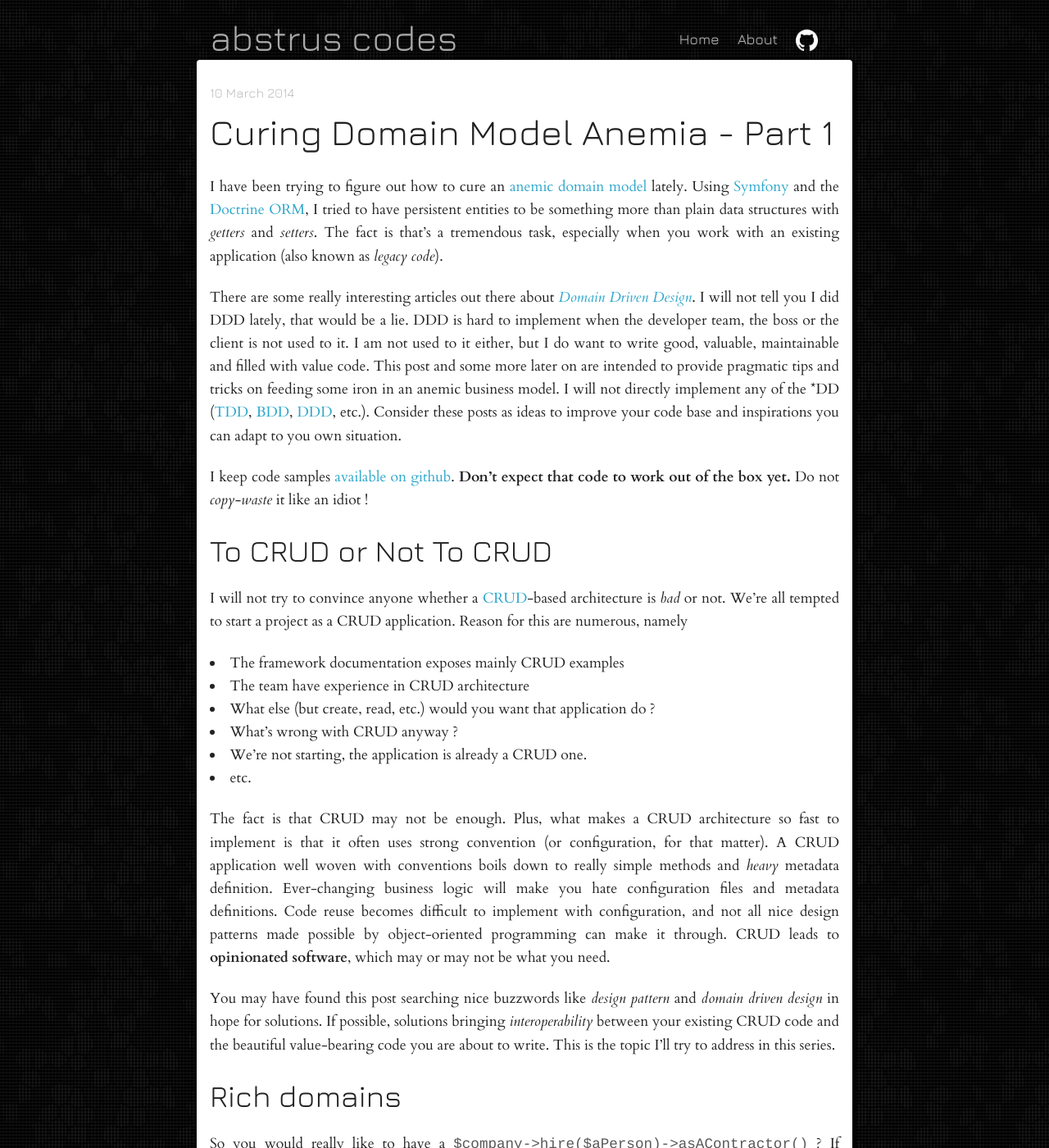
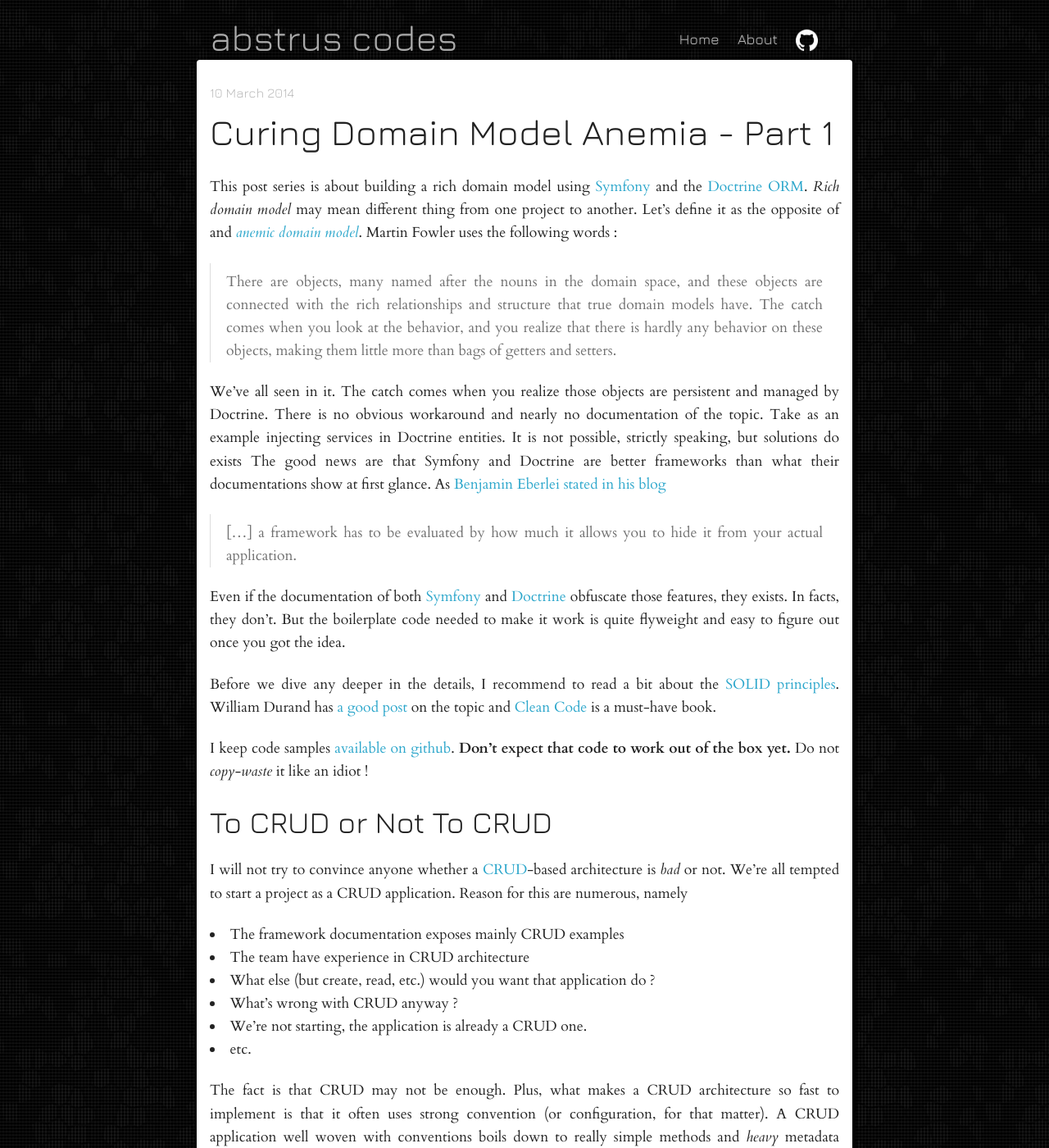
Before and after one commit to abstrus/abstrus.github.io, a Jekyll site: the page built from _posts/2014-03-10-rich-domain-models-part-1.md, in a window 1280 px wide and 1400 px high. Shown: the whole window at 82% size. Built offline with Jekyll 4.4.1, drawn with Linux system fonts in a browser that asks for light colours; Markdown is read by kramdown in place of the engine named in the settings; comment, search, counter and statistics services are not loaded.

Commit message:
Rewrite introduction

```diff
--- a/_posts/2014-03-10-rich-domain-models-part-1.md
+++ b/_posts/2014-03-10-rich-domain-models-part-1.md
@@ -3,24 +3,37 @@
 title:  Curing Domain Model Anemia - Part 1
 ---
 
-I have been trying to figure out how to cure an
-[anemic domain model](http://www.martinfowler.com/bliki/AnemicDomainModel.html) lately. Using
-[Symfony](http://symfony.com/) and the [Doctrine ORM](http://www.doctrine-project.org/), I tried to
-have persistent entities to be something more than plain data structures with *getters* and
-*setters*.  The fact is that's a tremendous task, especially when you work with an existing
-application (also known as *legacy code*).
+This post series is about building a rich domain model using [Symfony](http://symfony.com/) and the
+[Doctrine ORM](http://www.doctrine-project.org/).  *Rich domain model* may mean different thing
+from one project to another.  Let's define it as the opposite of and
+[*anemic domain model*](http://www.martinfowler.com/bliki/AnemicDomainModel.html).  Martin Fowler
+uses the following words :
 
-There are some really interesting articles out there about
-[*Domain Driven Design*](http://martinfowler.com/tags/domain%20driven%20design.html).  I will not
-tell you I did DDD lately, that would be a lie.  DDD is hard to implement when the developer team,
-the boss or the client is not used to it.  I am not used to it either, but I do want to write
-good, valuable, maintainable and filled with value code.  This post and some more later on are
-intended to provide pragmatic tips and tricks on feeding some iron in an anemic business model.
-I will not directly implement any of the \*DD
-([TDD](http://fr.wikipedia.org/wiki/Test_Driven_Development),
-[BDD](http://fr.wikipedia.org/wiki/Behavior_Driven_Development),
-[DDD](http://en.wikipedia.org/wiki/Domain-driven_design), etc.).  Consider these posts as ideas
-to improve your code base and inspirations you can adapt to you own situation.
+> There are objects, many named after the nouns in the domain space, and these objects are
+> connected with the rich relationships and structure that true domain models have. The catch
+> comes when you look at the behavior, and you realize that there is hardly any behavior on these
+> objects, making them little more than bags of getters and setters.
+
+We've all seen in it.  The catch comes when you realize those objects are persistent and managed
+by Doctrine.  There is no obvious workaround and nearly no documentation of the topic.  Take
+as an example injecting services in Doctrine entities.  It is not possible, strictly speaking, but
+solutions do exists The good news are that Symfony and Doctrine are better frameworks than what
+their  documentations show at first glance.  As
+[Benjamin Eberlei stated in his blog](http://whitewashing.de/2013/09/04/decoupling_from_symfony_security_and_fosuserbundle.html)
+
+> [...] a framework has to be evaluated by how much it allows you to hide it from your
+> actual application.
+
+Even if the documentation of both [Symfony](http://symfony.com/doc/current/index.html) and
+[Doctrine](https://doctrine-orm.readthedocs.org/en/latest/) obfuscate those features, they
+exists.  In facts, they don't.  But the boilerplate code needed to make it work is quite
+flyweight and easy to figure out once you got the idea.
+
+Before we dive any deeper in the details, I recommend to read a bit about the
+[SOLID principles](http://en.wikipedia.org/wiki/SOLID).   William
+Durand has [a good post](http://williamdurand.fr/2013/07/30/from-stupid-to-solid-code/) on the topic
+and [Clean Code](http://www.amazon.ca/Clean-Code-Handbook-Software-Craftsmanship/dp/0132350882) is
+a must-have book.
 
 I keep code samples [available on github](https://github.com/abstrus/AbstrusRichModelBundle).
 **Don't expect that code to work out of the box yet.**  Do not *copy-waste* it like an idiot !
--- a/about.html
+++ b/about.html
@@ -7,8 +7,7 @@
   <div class="four columns">
     <h1>About things</h1>
     <p>
-      My name is Charles Bouchard-Légaré. I code stuff in php for a living at
-      <a href="http://www.idealtechnology.net/english">Ideal Technology</a>
+      My name is Charles Bouchard-Légaré. I code stuff in php for a living
       in Quebec City, Canada.  I have a Bachelor's degree in Mathematics and
       Computer Science (or will have by the end of April) and was a jeweller
       before that career change.  English is not my native language but I'll
```
